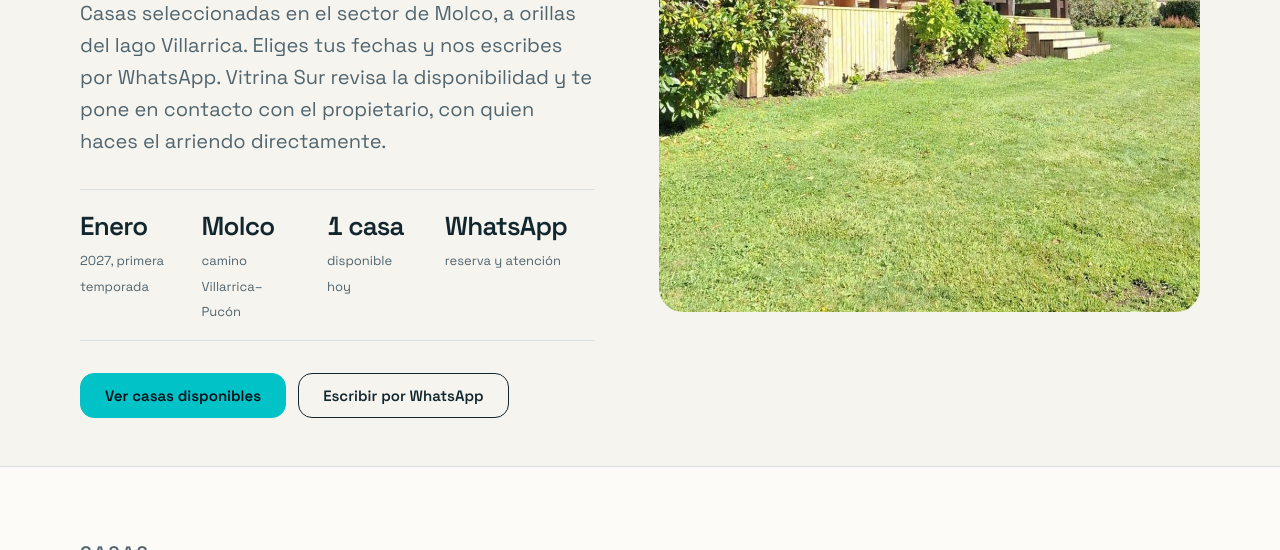
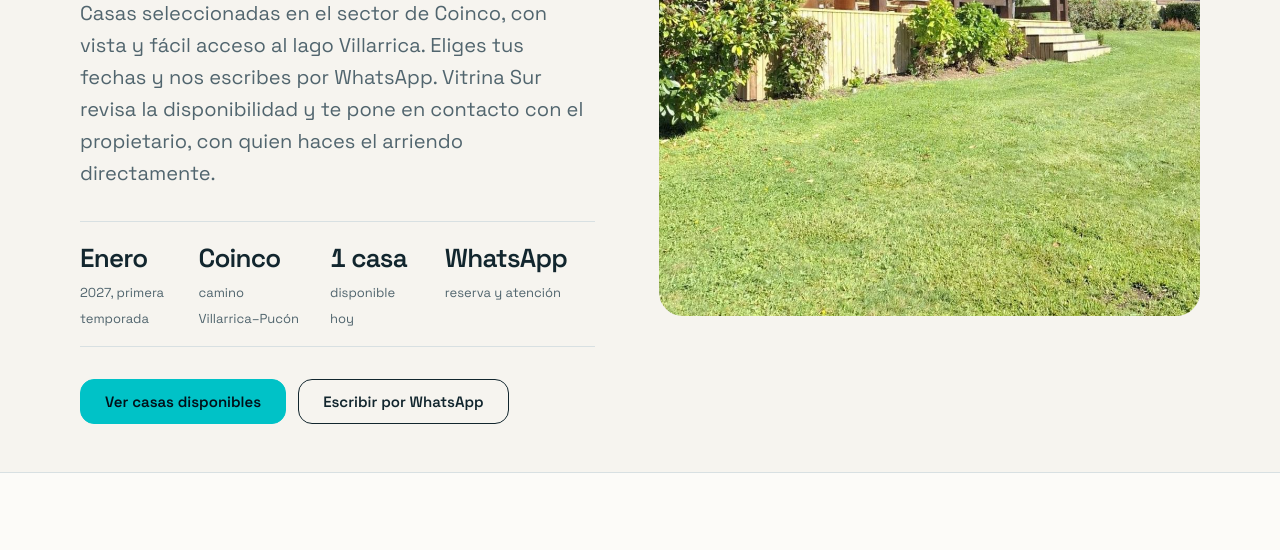
Before and after one commit to velascoluchi-cpu/casa-coinco, a plain HTML site: page index.html in a window 1280 px wide. Shown: the part 550-1100 px from the top of the page. Drawn offline with Linux system fonts and the light colour scheme.

Commit message:
Portada: sector Coinco y 'vista y fácil acceso al lago'
Co-Authored-By: Claude Sonnet 5.5 <noreply@anthropic.com>

```diff
--- a/index.html
+++ b/index.html
@@ -4,7 +4,7 @@
 <meta charset="utf-8">
 <meta name="viewport" content="width=device-width, initial-scale=1">
 <title>Arriendos Vacacionales</title>
-<meta name="description" content="Vitrina Sur · Arriendos vacacionales. Casas de veraneo en el sector Molco, entre Villarrica y Pucón. Reserva y atención por WhatsApp.">
+<meta name="description" content="Vitrina Sur · Arriendos vacacionales. Casas de veraneo en el sector Coinco, entre Villarrica y Pucón. Reserva y atención por WhatsApp.">
 <link rel="preconnect" href="https://fonts.googleapis.com">
 <link rel="preconnect" href="https://fonts.gstatic.com" crossorigin>
 <link href="https://fonts.googleapis.com/css2?family=Space+Grotesk:wght@400;500;600;700&display=swap" rel="stylesheet">
@@ -34,10 +34,10 @@
       <div>
         <p class="eyebrow">Vitrina Sur · Arriendos vacacionales</p>
         <h1>Tu casa de verano <span>entre Villarrica y Pucón.</span></h1>
-        <p class="lead">Casas seleccionadas en el sector de Molco, a orillas del lago Villarrica. Eliges tus fechas y nos escribes por WhatsApp. Vitrina Sur revisa la disponibilidad y te pone en contacto con el propietario, con quien haces el arriendo directamente.</p>
+        <p class="lead">Casas seleccionadas en el sector de Coinco, con vista y fácil acceso al lago Villarrica. Eliges tus fechas y nos escribes por WhatsApp. Vitrina Sur revisa la disponibilidad y te pone en contacto con el propietario, con quien haces el arriendo directamente.</p>
         <div class="facts">
           <div><strong>Enero</strong><span>2027, primera temporada</span></div>
-          <div><strong>Molco</strong><span>camino Villarrica–Pucón</span></div>
+          <div><strong>Coinco</strong><span>camino Villarrica–Pucón</span></div>
           <div><strong>1 casa</strong><span>disponible hoy</span></div>
           <div><strong>WhatsApp</strong><span>reserva y atención</span></div>
         </div>
```
